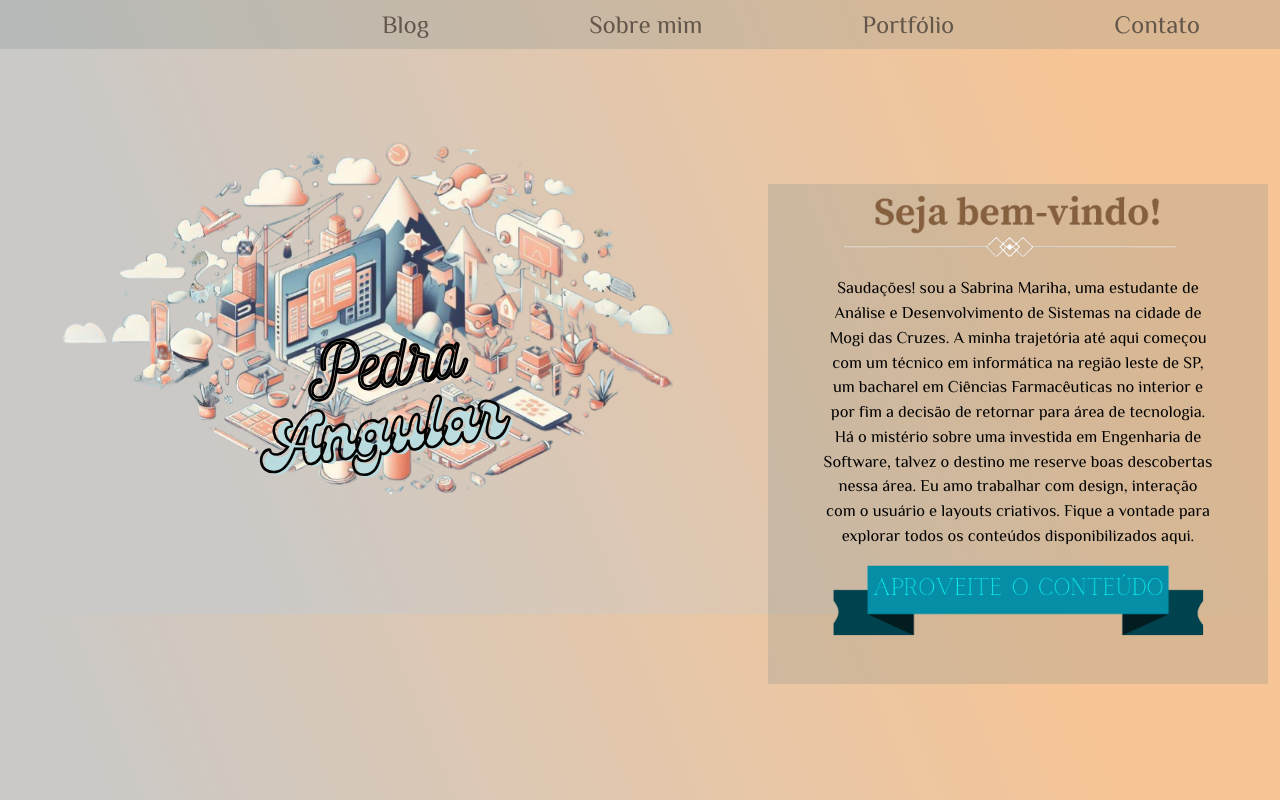
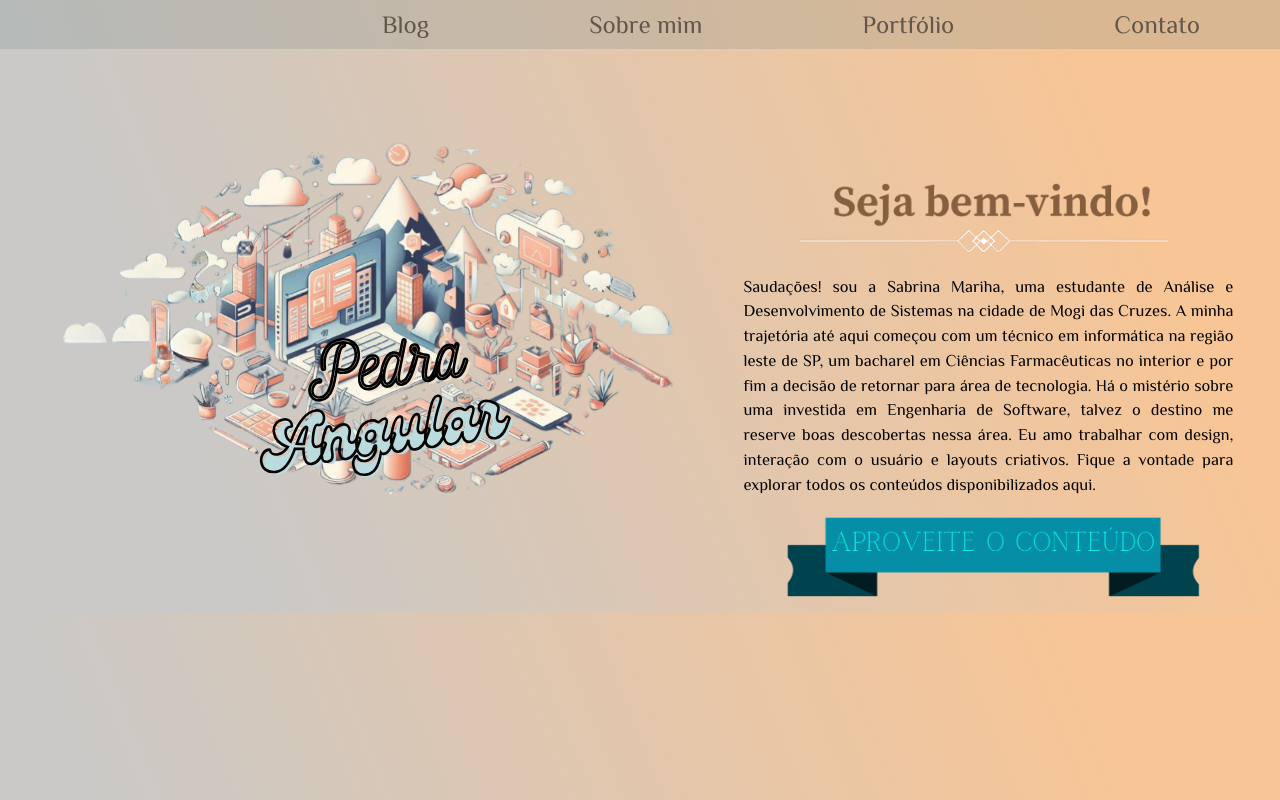
Before and after one commit to SaMariha/site-pessoal, a plain HTML site: page Pedra Angular/index.html in a window 1280 px wide. Drawn offline with Linux system fonts and the light colour scheme.

Commit message:
Add files via upload
Site com apresentação atualizada (fundo transparente, largura corrigida).

```diff
--- a/Pedra Angular/index.html
+++ b/Pedra Angular/index.html
@@ -27,9 +27,9 @@
     <main class="conteudo">
         <section class="conteudo-apresentacao">
             <div class="conteudo-apresentacao-escrito">
-                <img src="SRC/BEM-VINDO.png" class="apresentacao">
+                <img src="SRC/BEM-VINDO.png" class="imagem-apresentacao">
                 <p CLASS="apresentacao"> Saudações! sou a Sabrina Mariha, uma estudante de Análise e Desenvolvimento de Sistemas na cidade de Mogi das Cruzes. A minha trajetória até aqui começou com um técnico em informática na região leste de SP, um bacharel em Ciências Farmacêuticas no interior e por fim a decisão de retornar para área de tecnologia. Há o mistério sobre uma investida em Engenharia de Software, talvez o destino me reserve boas descobertas nessa área. Eu amo trabalhar com design, interação com o usuário e layouts criativos. Fique a vontade para explorar todos os conteúdos disponibilizados aqui.</p>
-                <img src="SRC/APROVEITE.png" class="apresentacao">
+                <img src="SRC/APROVEITE.png" class="imagem-apresentacao">
             </div>
         </section>
     </main>
--- a/Pedra Angular/style.css
+++ b/Pedra Angular/style.css
@@ -59,29 +59,34 @@ body{
 }
 .conteudo{
     position: absolute;
-    top: 23%;
-    left: 60%;
-    width: 500px;
+    top: 21%;
+    left: 53%;
+    width: 600px;
     height: 500px;
     align-items: center;
-    background-color: rgba(111, 131, 131, 0.219);
+    background-color: rgba(111, 131, 131, 0);
 }
-.imagem-aproveite{
+.imagem-apresentacao{
     position: relative;
-    top: -60PX;
-    left: 17%;
-    width: 350px;
+    padding: 8px;
+    top: 0PX;
+    left: 15%;
+    width: 450px;
     height: auto;
+    font-family: 'Philosopher', sans-serif;
+    font-size: 16.5px;
+    text-align:justify;
+    line-height: 1.5;
 }
 .apresentacao{
     position: relative;
     padding: 5px;
     top: 0PX;
     left: 10%;
-    width: 400px;
+    width: 500px;
     height: auto;
     font-family: 'Philosopher', sans-serif;
     font-size: 16.5px;
-    text-align: center;
+    text-align:justify;
     line-height: 1.5;
 }
```
